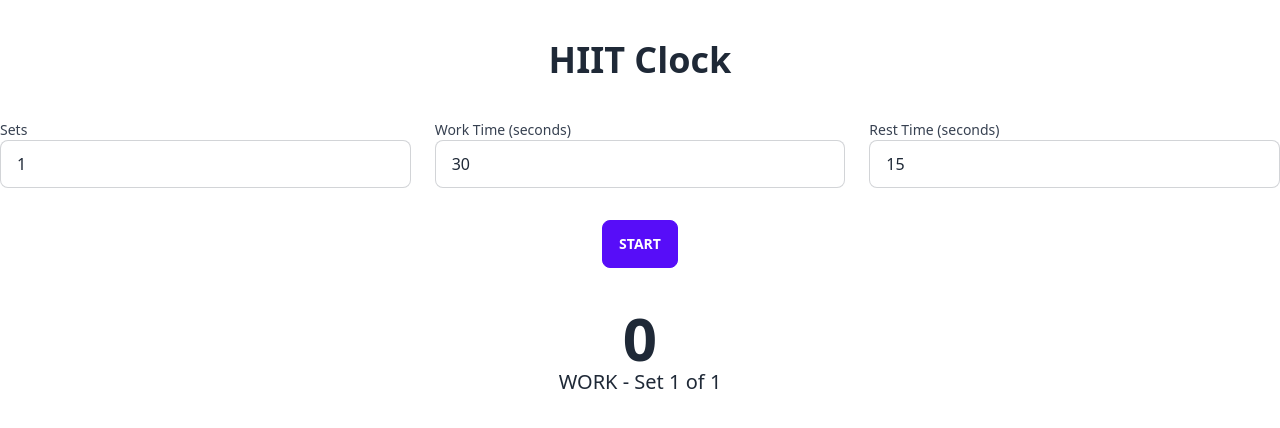
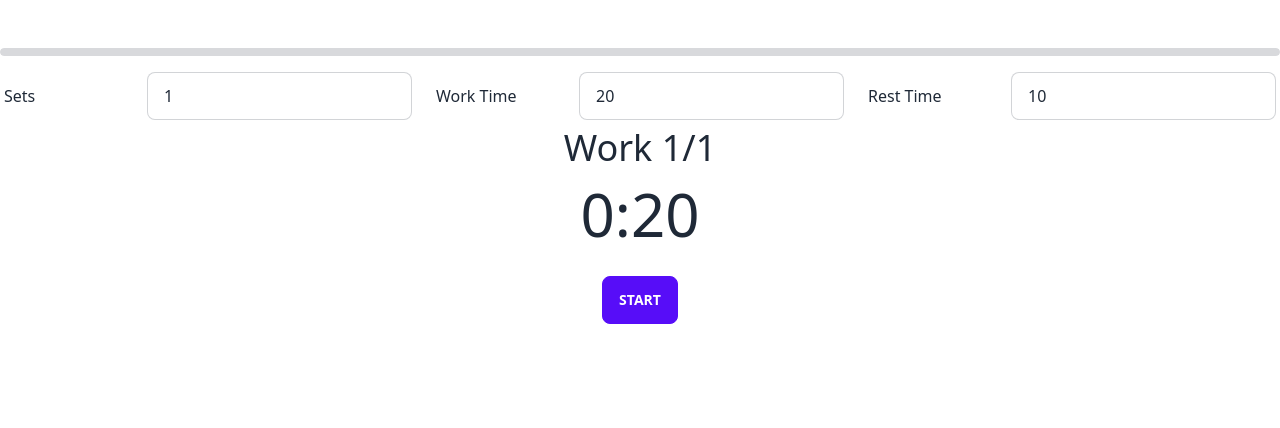
Before and after one commit to DDiran/hiitclock, a SvelteKit app: page / in a window 1280 px wide. Shown: the top 428 px of the page. Built offline with nearby package versions, Linux system fonts and the light colour scheme.

Commit message:
Functional MVP

```diff
--- /dev/null
+++ b/src/lib/Controls.svelte
@@ -0,0 +1,20 @@
+<script lang="ts">
+    export let timerActive: boolean;
+    export let paused: boolean;
+    export let startTimer: () => void;
+    export let stopTimer: () => void;
+    export let resetTimer: () => void;
+  </script>
+
+  <div class="flex justify-center space-x-4 mt-8">
+    {#if !timerActive && !paused}
+      <button class="btn btn-primary" on:click={startTimer}>Start</button>
+    {/if}
+    {#if timerActive}
+      <button class="btn btn-accent" on:click={stopTimer}>Stop</button>
+    {/if}
+    {#if paused}
+      <button class="btn btn-primary" on:click={startTimer}>Continue</button>
+      <button class="btn btn-accent" on:click={resetTimer}>Reset</button>
+    {/if}
+  </div>
--- /dev/null
+++ b/src/lib/Display.svelte
@@ -0,0 +1,11 @@
+<script lang="ts">
+    export let currentSet: number;
+    export let sets: number;
+    export let remainingTime: number;
+    export let mode: string;
+  </script>
+
+  <div class="text-center text-4xl">
+    {mode === 'work' ? 'Work' : 'Rest'} {currentSet}/{sets}
+  </div>
+  <div class="text-center text-6xl mt-4">{Math.floor(remainingTime / 60)}:{remainingTime % 60}</div>
--- /dev/null
+++ b/src/lib/ProgressBar.svelte
@@ -0,0 +1,12 @@
+<script>
+    export let totalWorkoutTime = 0;
+    export let timeElapsed = 0;
+
+    $: progressPercentage = (timeElapsed / totalWorkoutTime) * 100;
+  </script>
+
+  <!-- <div class="w-full bg-gray-200">
+    <div class="h-1 bg-primary-500" style="width: {progressPercentage}%"></div>
+  </div> -->
+
+  <progress class="progress progress-primary w-full animate-bounce" value="{progressPercentage}" max="100"></progress>
--- /dev/null
+++ b/src/lib/Settings.svelte
@@ -0,0 +1,26 @@
+<script lang="ts">
+    export let sets: number;
+    export let workTime: number;
+    export let restTime: number;
+  </script>
+
+  <div class="grid grid-cols-3 gap-4">
+    <div class="form-control">
+      <label class="label">
+        <span>Sets</span>
+        <input type="number" bind:value={sets} min="1" class="input input-bordered" />
+      </label>
+    </div>
+    <div class="form-control">
+      <label class="label">
+        <span>Work Time</span>
+        <input type="number" bind:value={workTime} min="1" class="input input-bordered" />
+      </label>
+    </div>
+    <div class="form-control">
+      <label class="label">
+        <span>Rest Time</span>
+        <input type="number" bind:value={restTime} min="1" class="input input-bordered" />
+      </label>
+    </div>
+  </div>
--- a/src/routes/+page.svelte
+++ b/src/routes/+page.svelte
@@ -1,46 +1,61 @@
-<script>
-    let sets = 1;
-    let workTime = 30;
-    let restTime = 15;
-    let timerActive = false;
-    let currentSet = 1;
-    let remainingTime = 0;
-    let mode = 'work';
-    let intervalId;
-    let paused = false;
+<script lang="ts">
+  import { browser } from '$app/environment';
 
-    function startTimer() {
+  import ProgressBar from "../lib/ProgressBar.svelte";
+  import Settings from "../lib/Settings.svelte";
+  import Display from "../lib/Display.svelte";
+  import Controls from "../lib/Controls.svelte";
+
+  let sets: number = 1;
+  let workTime: number = 20;
+  let restTime: number = 10;
+
+  let timerActive: boolean = false;
+  let paused: boolean = false;
+  let currentSet: number = 1;
+  let mode: 'work' | 'rest' = 'work';
+  let remainingTime: number = workTime;
+  let intervalId: number;
+
+  let audioContext: AudioContext | undefined;
+
+  $: totalWorkoutTime = (workTime + restTime) * sets - restTime;
+  $: timeElapsed = (currentSet - 1) * (workTime + restTime) + (mode === 'work' ? workTime - remainingTime : workTime + restTime - remainingTime);
+
+  function startTimer(): void {
+    if (!timerActive) {
       timerActive = true;
-      remainingTime = workTime;
-      mode = 'work';
-      countdown();
-    }
-
-    function stopTimer() {
-      timerActive = false;
-      paused = true;
-      clearInterval(intervalId);
-    }
-
-    function continueTimer() {
       paused = false;
       countdown();
     }
+  }
 
+  function stopTimer(): void {
+    clearInterval(intervalId);
+    timerActive = false;
+    paused = true;
+  }
 
-  function resetTimer() {
-    stopTimer();
+  function resetTimer(): void {
+    clearInterval(intervalId);
+    timerActive = false;
+    paused = false;
     currentSet = 1;
     remainingTime = workTime;
     mode = 'work';
-    startTimer();
   }
 
-    function countdown() {
+  function countdown(): void {
     intervalId = setInterval(() => {
       remainingTime--;
 
+      if (remainingTime <= 3 && remainingTime > 0) {
+        playShortBeep();
+      }
+
       if (remainingTime === 0) {
+        playLongBeep();
+
         if (mode === 'work' && currentSet < sets) {
           mode = 'rest';
           remainingTime = restTime;
@@ -57,53 +72,44 @@
       }
     }, 1000);
   }
+
+  if (browser && typeof AudioContext !== 'undefined') {
+  audioContext = new AudioContext();
+}
+
+  function playShortBeep(): void {
+    const duration = 0.1;
+    playBeep(660, duration);
+  }
+
+  function playLongBeep(): void {
+    const duration = 0.5;
+    playBeep(440, duration);
+  }
+
+  function playBeep(frequency: number, duration: number): void {
+    const oscillator = audioContext.createOscillator();
+    const gainNode = audioContext.createGain();
+
+    oscillator.frequency.value = frequency;
+    oscillator.type = 'sine';
+    gainNode.gain.setValueAtTime(0, audioContext.currentTime);
+    gainNode.gain.linearRampToValueAtTime(1, audioContext.currentTime + 0.01);
+
+    oscillator.connect(gainNode);
+    gainNode.connect(audioContext.destination);
+
+    oscillator.start(audioContext.currentTime);
+    gainNode.gain.exponentialRampToValueAtTime(0.001, audioContext.currentTime + duration);
+    oscillator.stop(audioContext.currentTime + duration);
+  }
 </script>
 
 <main class="container mx-auto mt-10">
-    <h1 class="text-4xl font-bold mb-10 text-center">HIIT Clock</h1>
-    <div class="grid grid-cols-1 md:grid-cols-3 gap-6">
-      <div>
-        <label for="sets" class="block text-sm font-medium text-gray-700">Sets</label>
-        <input type="number" min="1" id="sets" bind:value={sets} class="input input-bordered w-full" />
-      </div>
-      <div>
-        <label for="workTime" class="block text-sm font-medium text-gray-700">Work Time (seconds)</label>
-        <input type="number" min="1" id="workTime" bind:value={workTime} class="input input-bordered w-full" />
-      </div>
-      <div>
-        <label for="restTime" class="block text-sm font-medium text-gray-700">Rest Time (seconds)</label>
-        <input type="number" min="1" id="restTime" bind:value={restTime} class="input input-bordered w-full" />
-      </div>
-    </div>
-
-    <div class="mt-8 text-center">
-      {#if !timerActive && !paused}
-        <button on:click={startTimer} class="btn btn-primary">
-          Start
-        </button>
-      {:else if timerActive}
-        <button on:click={stopTimer} class="btn btn-error">
-          Stop
-        </button>
-      {/if}
-      {#if paused}
-        <button on:click={continueTimer} class="btn btn-primary">
-          Continue
-        </button>
-        <button on:click={resetTimer} class="btn btn-error">
-          Reset
-        </button>
-      {/if}
-    </div>
-
-    <div class="mt-10 text-center">
-      <div class="text-6xl font-bold">
-        {remainingTime}
-      </div>
-      <div class="text-xl">
-        {mode.toUpperCase()} - Set {currentSet} of {sets}
-      </div>
-    </div>
+  <ProgressBar {totalWorkoutTime} {timeElapsed} />
+  <Settings bind:sets bind:workTime bind:restTime />
+  <Display {currentSet} {sets} {remainingTime} {mode} />
+  <Controls {timerActive} {paused} {startTimer} {stopTimer} {resetTimer} />
 </main>
 
   <style>
```
Lines whose indentation alone changed are shown as unchanged.
